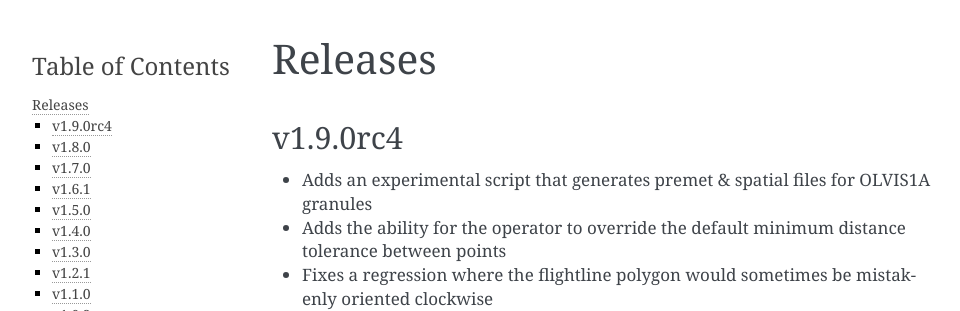
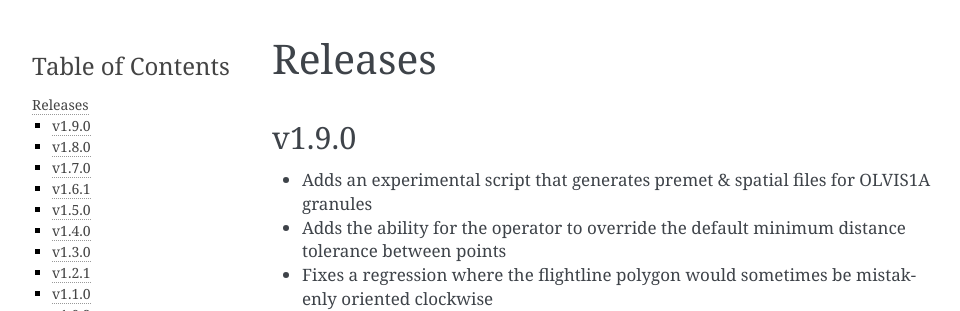
Before and after one commit to nsidc/granule-metgen, a Sphinx documentation site: the page built from docs/source/releases.rst, in a window 1280 px wide and 900 px high. Shown: the top 311 px of the window, without its empty margins (148-1108 px from the left). Built offline with Sphinx 7.4.7, drawn with Linux system fonts in a browser that asks for light colours.

Commit message:
Bump version: 1.9.0rc4 → 1.9.0

```diff
--- a/CHANGELOG.md
+++ b/CHANGELOG.md
@@ -1,4 +1,4 @@
-## v1.9.0rc4
+## v1.9.0
 
 * Adds an experimental script that generates premet & spatial files for OLVIS1A granules
 * Adds the ability for the operator to override the default minimum distance tolerance between points
--- a/docs/source/conf.py
+++ b/docs/source/conf.py
@@ -6,8 +6,8 @@
 project = "MetGenC"
 copyright = "2024, NSIDC"
 author = "National Snow and Ice Data Center"
-release = "v1.9.0rc4"
-version = "v1.9.0rc4"
+release = "v1.9.0"
+version = "v1.9.0"
 
 extensions = [
     "myst_parser",
--- a/pyproject.toml
+++ b/pyproject.toml
@@ -1,6 +1,6 @@
 [tool.poetry]
 name = "nsidc-metgenc"
-version = "1.9.0rc4"
+version = "1.9.0"
 description = "The nsidc-metgenc package enables data producers as well as Operations staff managing the data ingest workflow to create metadata files conforming to NASA's Common Metadata Repository UMM-G specification."
 authors = ["National Snow and Ice Data Center (NSIDC) <nsidc@nsidc.org>"]
 readme = "README.md"
@@ -53,7 +53,7 @@
 beautifulsoup4 = "^4.13.4"
 
 [tool.bumpversion]
-current_version = "1.9.0rc4"
+current_version = "1.9.0"
 parse = """(?x)
     (?P<major>0|[1-9]\\d*)\\.
     (?P<minor>0|[1-9]\\d*)\\.
```
Also changed, not shown: 1 other file.
